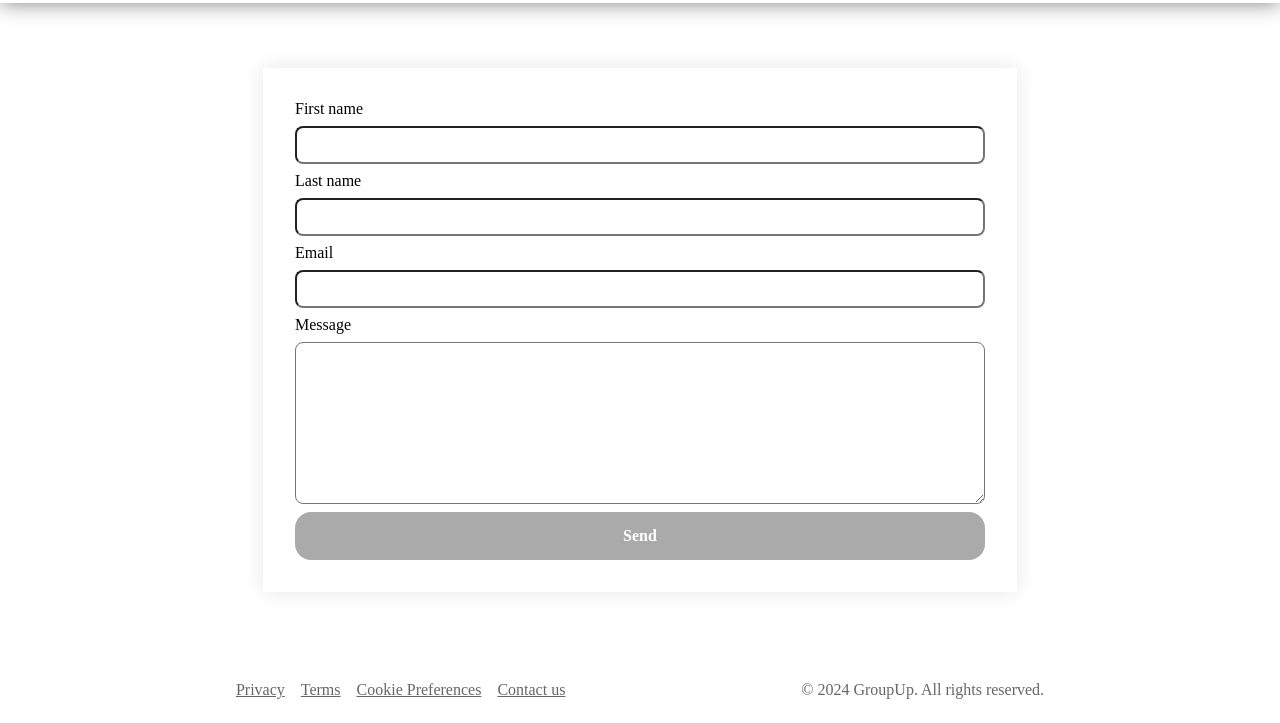
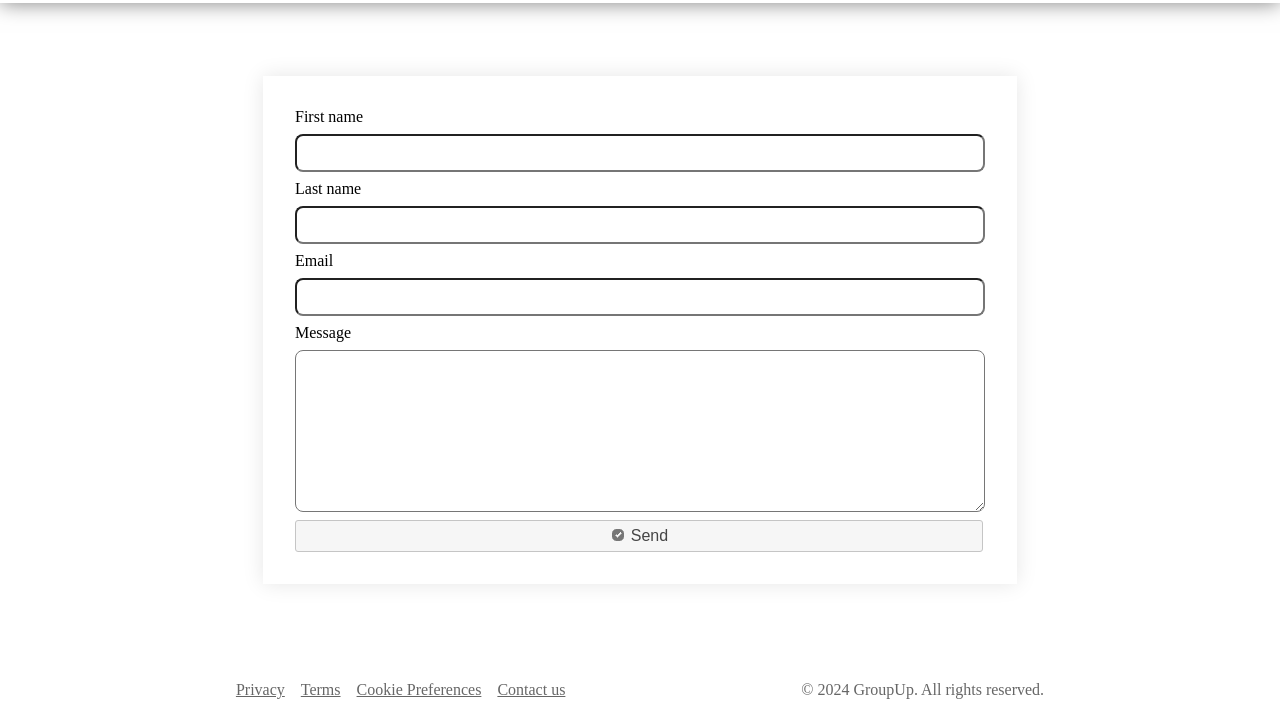
Before and after one commit to mertercoban/GroupUp, a plain HTML site: page contact-us/index.html in a window 1280 px wide. Shown: the part 77-800 px from the top of the page. Drawn offline with Linux system fonts and the light colour scheme.

Commit message:
add icon button

```diff
--- /dev/null
+++ b/contact-us/icon-button.js
@@ -0,0 +1,6 @@
+$(function () {
+  $("#submit-btn").button({
+    icon: "ui-icon-circle-check",
+    iconPosition: "left",
+  });
+});
--- a/contact-us/index.html
+++ b/contact-us/index.html
@@ -8,8 +8,11 @@
     <meta name="viewport" content="width=device-width, initial-scale=1.0">
     <link rel="stylesheet" href="../base-style.css">
     <link rel="stylesheet" href="./style.css">
+    <link rel="stylesheet" href="../jquery-ui-1.13.3/jquery-ui.css">
     <script src="../jquery-ui-1.13.3/external/jquery/jquery.js"></script>
+    <script src="../jquery-ui-1.13.3/jquery-ui.min.js"></script>
     <script src="./submit.js"></script>
+    <script src="./icon-button.js"></script>
     <title>GroupUp | Contact Us</title>
     <!-- Page Title-->
 </head>
@@ -45,7 +48,7 @@
             <input id="email" name="email" type="email" required>
             <label for="message">Message</label>
             <textarea id="message" name="message" rows="8" required></textarea>
-            <input id="send-btn" type="submit" value="Send">
+            <button id="submit-btn" type="submit">Send</button>
         </form>
     </main>
 
```
